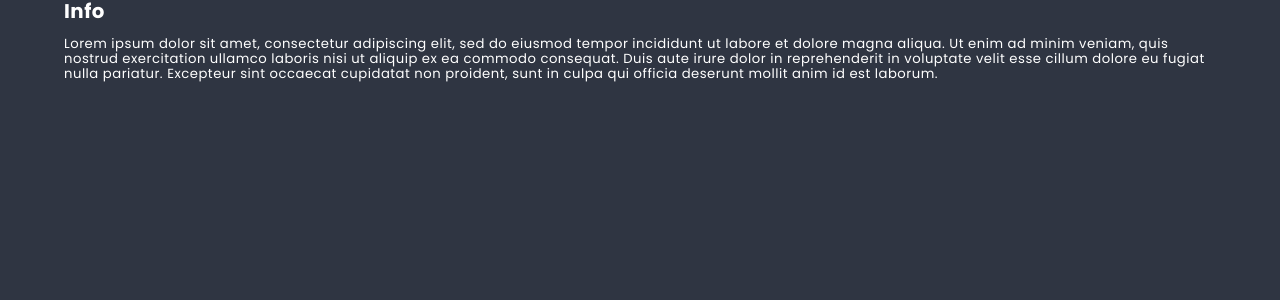
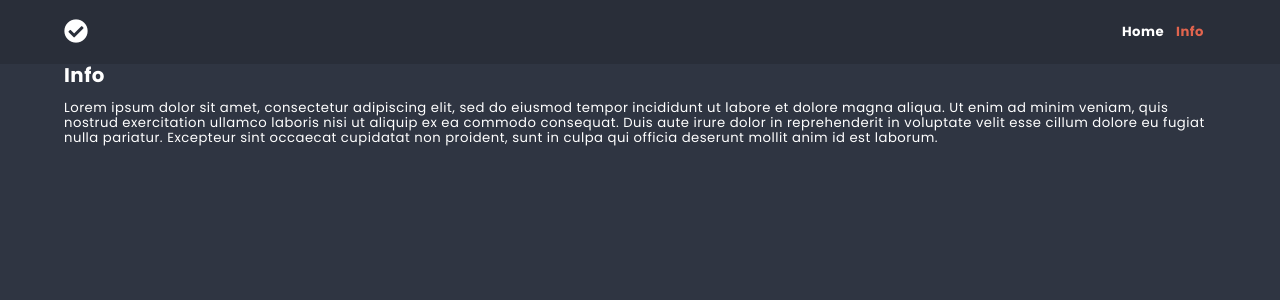
Before and after one commit to jpiaseczna/react-learning, a React app: page /info in a window 1280 px wide. Shown: the top 300 px of the page. Built offline with nearby package versions, Linux system fonts and the light colour scheme.

Commit message:
Add Home, Info and navigation

```diff
--- a/src/components/App/App.js
+++ b/src/components/App/App.js
@@ -2,13 +2,16 @@ import React from 'react';
 import Home from '../Home/HomeContainer';
 import Info from '../Info/Info';
 import { BrowserRouter, Switch, Route } from 'react-router-dom';
+import MainLayout from '../MainLayout/MainLayout';
 
 const App = () => (
   <BrowserRouter>
-    <Switch>
-      <Route exact path="/" component={Home} />
-      <Route exact path="/info" component={Info} />
-    </Switch>
+    <MainLayout>
+      <Switch>
+        <Route exact path="/" component={Home} />
+        <Route exact path="/info" component={Info} />
+      </Switch>
+    </MainLayout>
   </BrowserRouter>
 );
 
--- /dev/null
+++ b/src/components/Header/Header.js
@@ -0,0 +1,27 @@
+import React from 'react';
+import {NavLink, Link} from 'react-router-dom';
+import styles from './Header.scss';
+import Container from '../Container/Container';
+import Icon from '../Icon/Icon';
+
+class Header extends React.Component {
+  render(){
+    return (
+      <header className={styles.component}>
+        <Container>
+          <div className={styles.wrapper}>
+            <Link to='/' className={styles.logo}>
+              <Icon name='check-circle' />
+            </Link>
+            <nav>
+              <NavLink exact to='/' activeClassName='active'>Home</NavLink>
+              <NavLink exact to='/info' activeClassName='active'>Info</NavLink>
+            </nav>
+          </div>
+        </Container>
+      </header>
+    );
+  }
+}
+
+export default Header;
--- /dev/null
+++ b/src/components/Header/Header.scss
@@ -0,0 +1,31 @@
+@import '../../styles/settings.scss';
+
+.component {
+  background: darken($color-dark, 3%);
+  padding: ($base-size * 1.5) 0;
+
+  a {
+    color: $color-light;
+    text-decoration: none;
+    font-weight: 700;
+    margin-right: $base-size;
+    transition: $transition;
+    &:hover {
+      color: $color-success;
+    }
+    &:global(.active) {
+      color: $color-warning;
+    }
+  }
+
+}
+
+.wrapper {
+  display: flex;
+  justify-content: space-between;
+  align-items: center;
+}
+
+.logo {
+  font-size: 24px;
+}
--- /dev/null
+++ b/src/components/MainLayout/MainLayout.js
@@ -0,0 +1,16 @@
+import React from 'react';
+import PropTypes from 'prop-types';
+import Header from '../Header/Header';
+
+const MainLayout = ({children}) => (
+  <div>
+  	<Header />
+    {children}
+  </div>
+);
+
+MainLayout.propTypes = {
+  children: PropTypes.node,
+};
+
+export default MainLayout;
```
